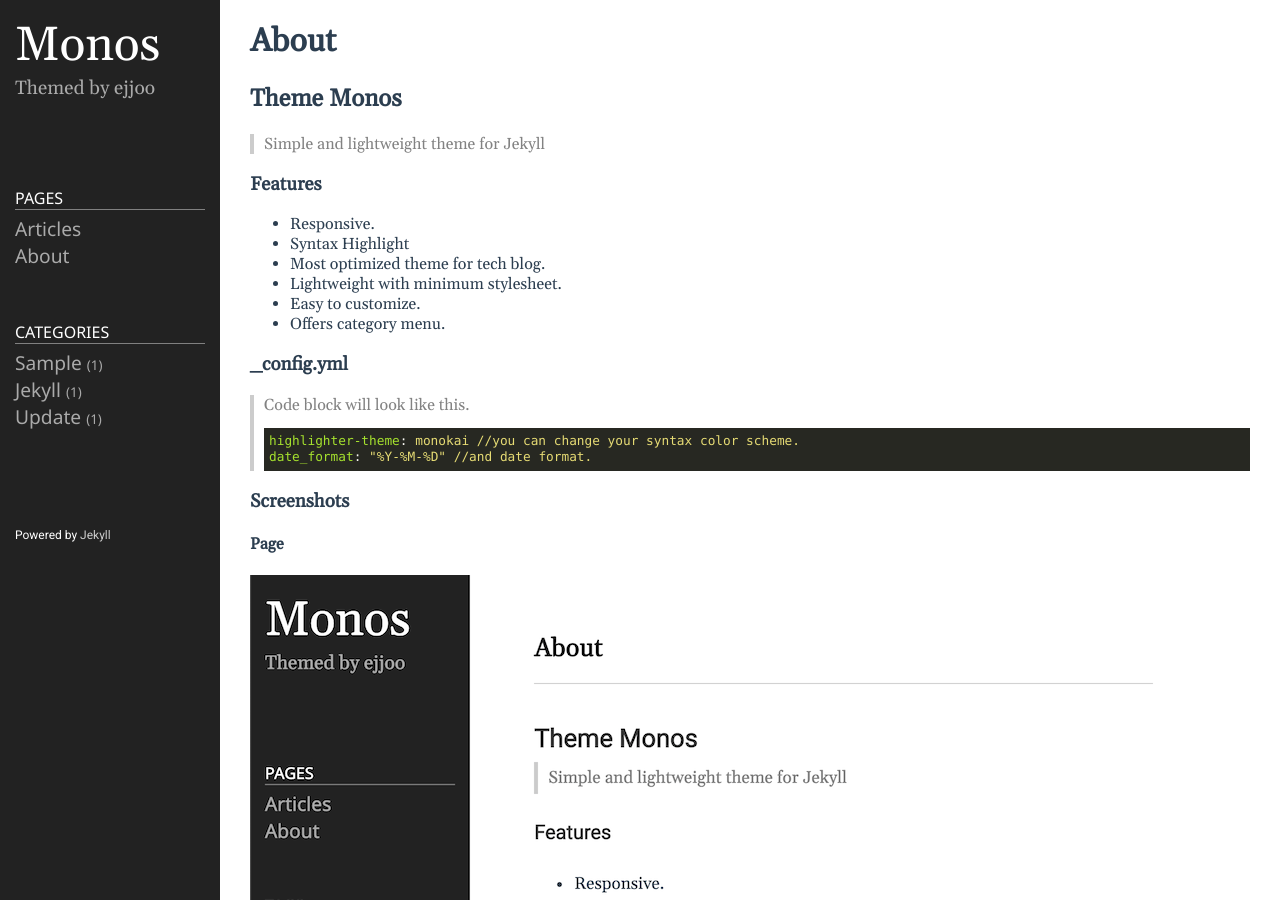
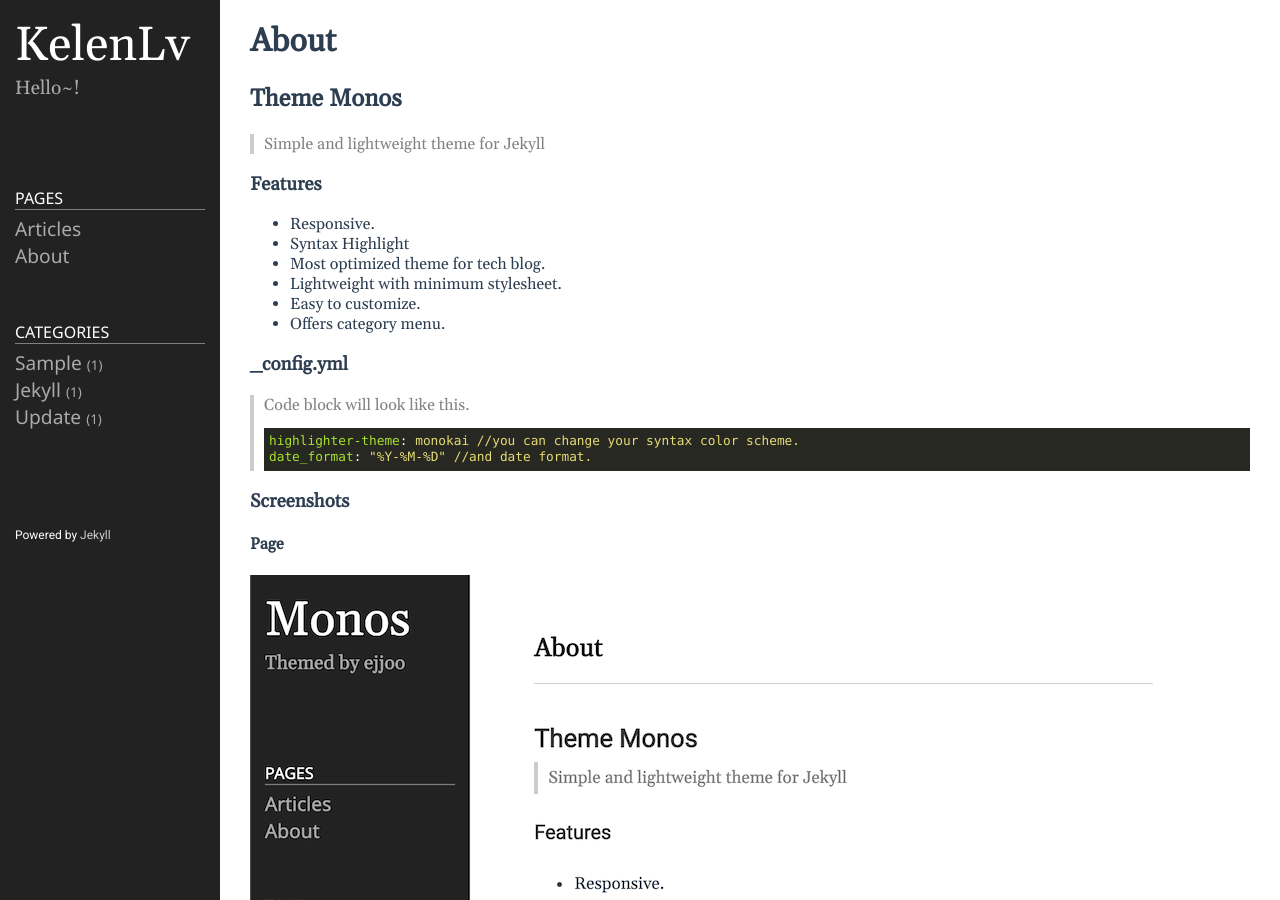
Before and after one commit to kelenlv/kelenlv.github.io, a Jekyll site: the page built from README.md, in a window 1280 px wide and 900 px high. Built offline with Jekyll 4.4.1, drawn with Linux system fonts in a browser that asks for light colours.

Commit message:
Update _config.yml

```diff
--- a/_config.yml
+++ b/_config.yml
@@ -18,13 +18,13 @@
 # You can create any custom variable you would like, and they will be accessible
 # in the templates via {{ site.myvariable }}.
 
-title: Monos
-email: ejjoo7994@gmail.com
+title: KelenLv
+email: Kelen_Lv@sjtu.edu.cn
 description: >- # this means to ignore newlines until "baseurl:"
-  Themed by ejjoo
+  Hello~!
 # baseurl: "/" # the subpath of your site, e.g. /blog
 # url: "http://ejjoo.github.io" # the base hostname & protocol for your site, e.g. http://example.com
-github_username: ejjoo
+github_username: kelenlv
 highlighter: rouge
 svg:
   optimize: true
```
